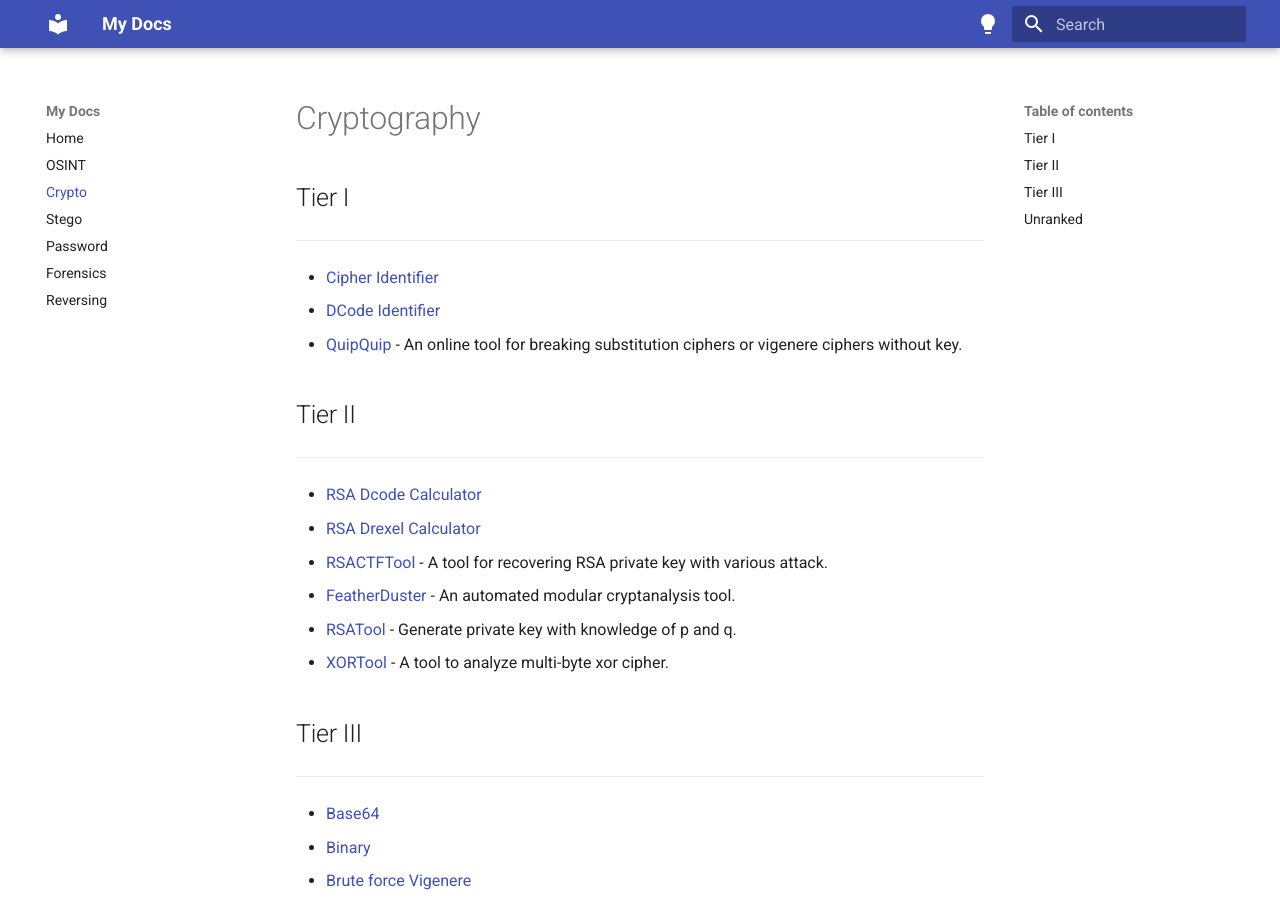
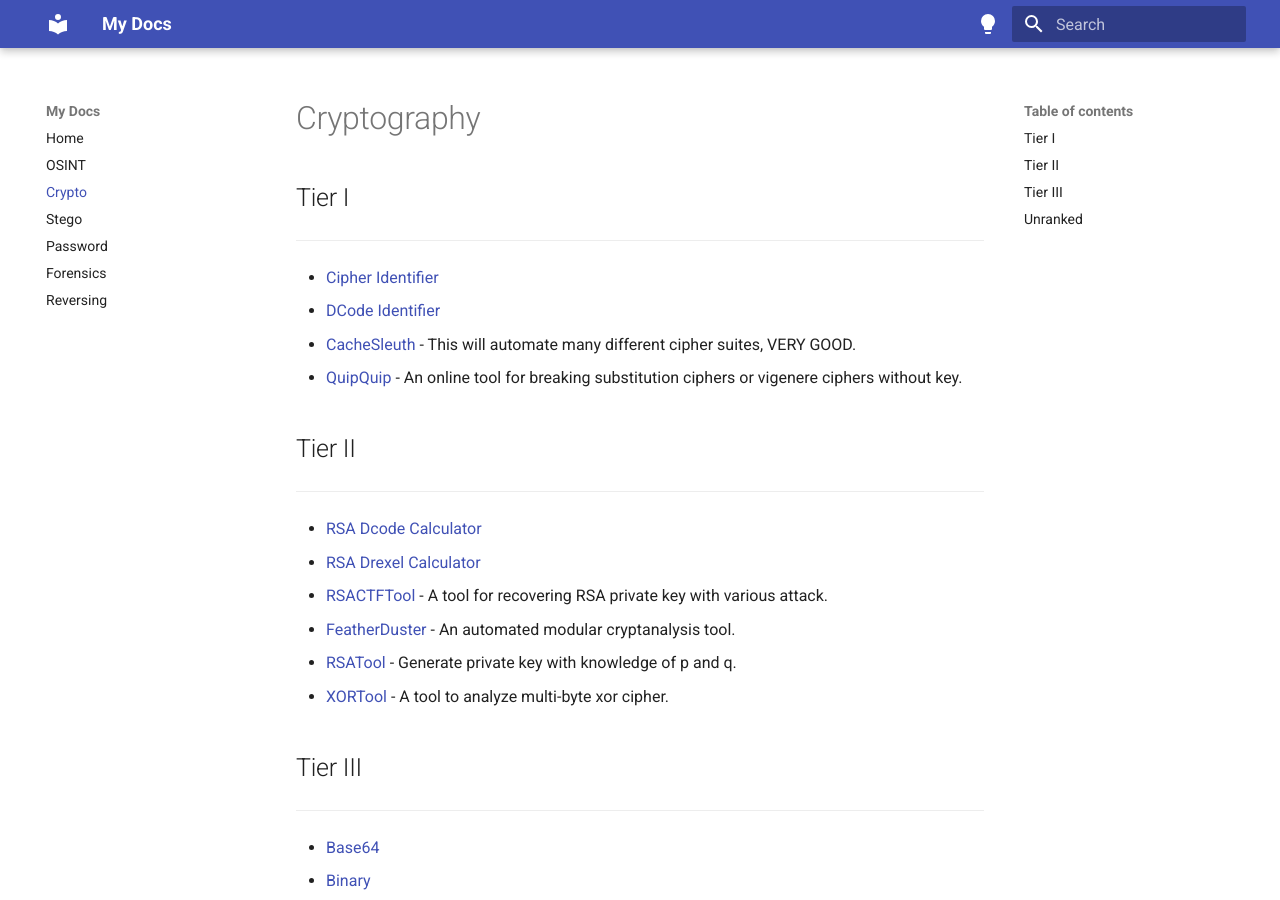
Before and after one commit to andrewiadevaia/andrewiadevaia.github.io, an MkDocs documentation site: the page built from docs/ctf/ctf-crypto.md, in a window 1280 px wide and 900 px high. Built offline with MkDocs 1.6.1 and Material for MkDocs 9.7.7, drawn with Linux system fonts in a browser that asks for light colours.

Commit message:
Update ctf-crypto.md

```diff
--- a/docs/ctf/ctf-crypto.md
+++ b/docs/ctf/ctf-crypto.md
@@ -4,6 +4,7 @@
 ---
 - [Cipher Identifier](https://www.boxentriq.com/code-breaking/cipher-identifier){target=_blank}
 - [DCode Identifier](https://www.dcode.fr/cipher-identifier){target=_blank}
+- [CacheSleuth](https://www.cachesleuth.com/multidecoder/){target=_blank} - This will automate many different cipher suites, VERY GOOD.
 - [QuipQuip](https://quipqiup.com){target=_blank} - An online tool for breaking substitution ciphers or vigenere ciphers without key.
 
 ## Tier II
```
